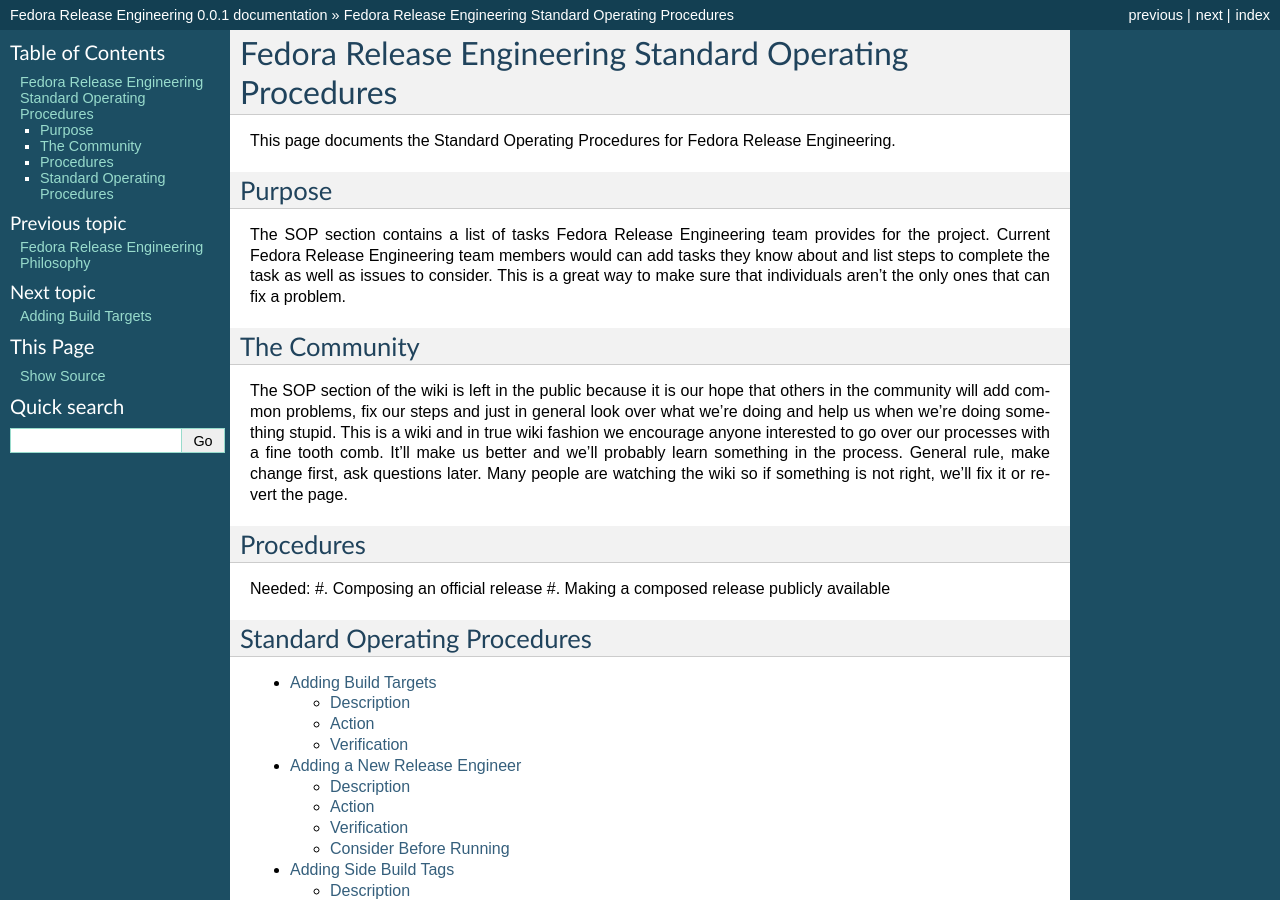
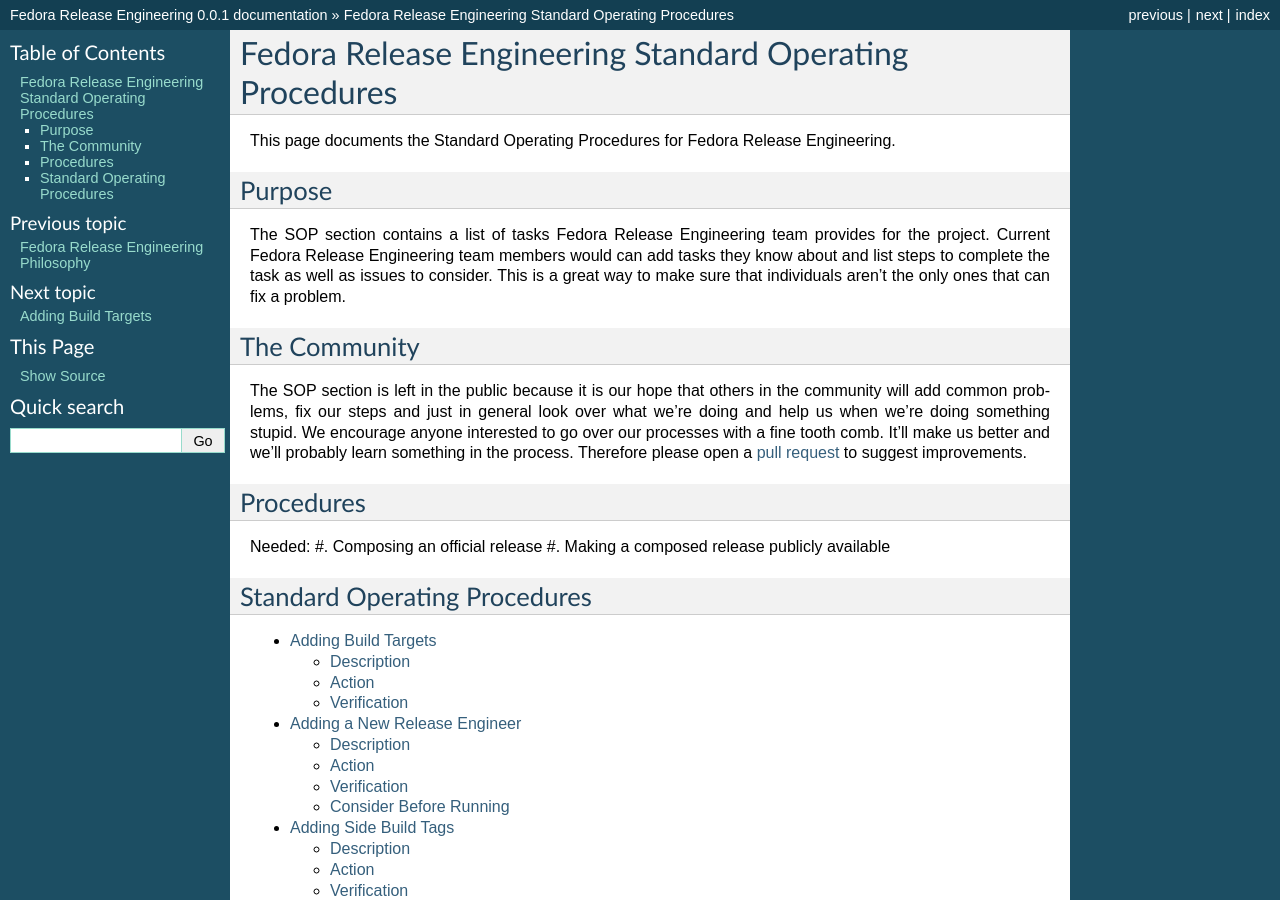
Before and after one commit to ralphbean/releng, a Sphinx documentation site: the page built from docs/source/sop.rst, in a window 1280 px wide and 900 px high. Built offline with Sphinx 7.4.7, drawn with Linux system fonts in a browser that asks for light colours.

Commit message:
Remove wiki reference
Signed-off-by: Till Maas <opensource@till.name>

```diff
--- a/docs/source/sop.rst
+++ b/docs/source/sop.rst
@@ -17,14 +17,13 @@
 
 The Community
 =============
-The SOP section of the wiki is left in the public because it is our hope that
-others in the community will add common problems, fix our steps and just in
-general look over what we're doing and help us when we're doing something
-stupid. This is a wiki and in true wiki fashion we encourage anyone interested
-to go over our processes with a fine tooth comb. It'll make us better and
-we'll probably learn something in the process. General rule, make change first,
-ask questions later.  Many people are watching the wiki so if something is not
-right, we'll fix it or revert the page.
+The SOP section is left in the public because it is our hope that others in the
+community will add common problems, fix our steps and just in general look over
+what we're doing and help us when we're doing something stupid. We encourage
+anyone interested to go over our processes with a fine tooth comb. It'll make
+us better and we'll probably learn something in the process. Therefore please
+open a `pull request`_ to suggest improvements.
+
 
 Procedures
 ==========
@@ -67,3 +66,5 @@
     sop_update_branch_last_known_good
     sop_update_critpath
     sop_updating_comps
+
+.. _pull request: https://pagure.io/releng/pull-requests
```
